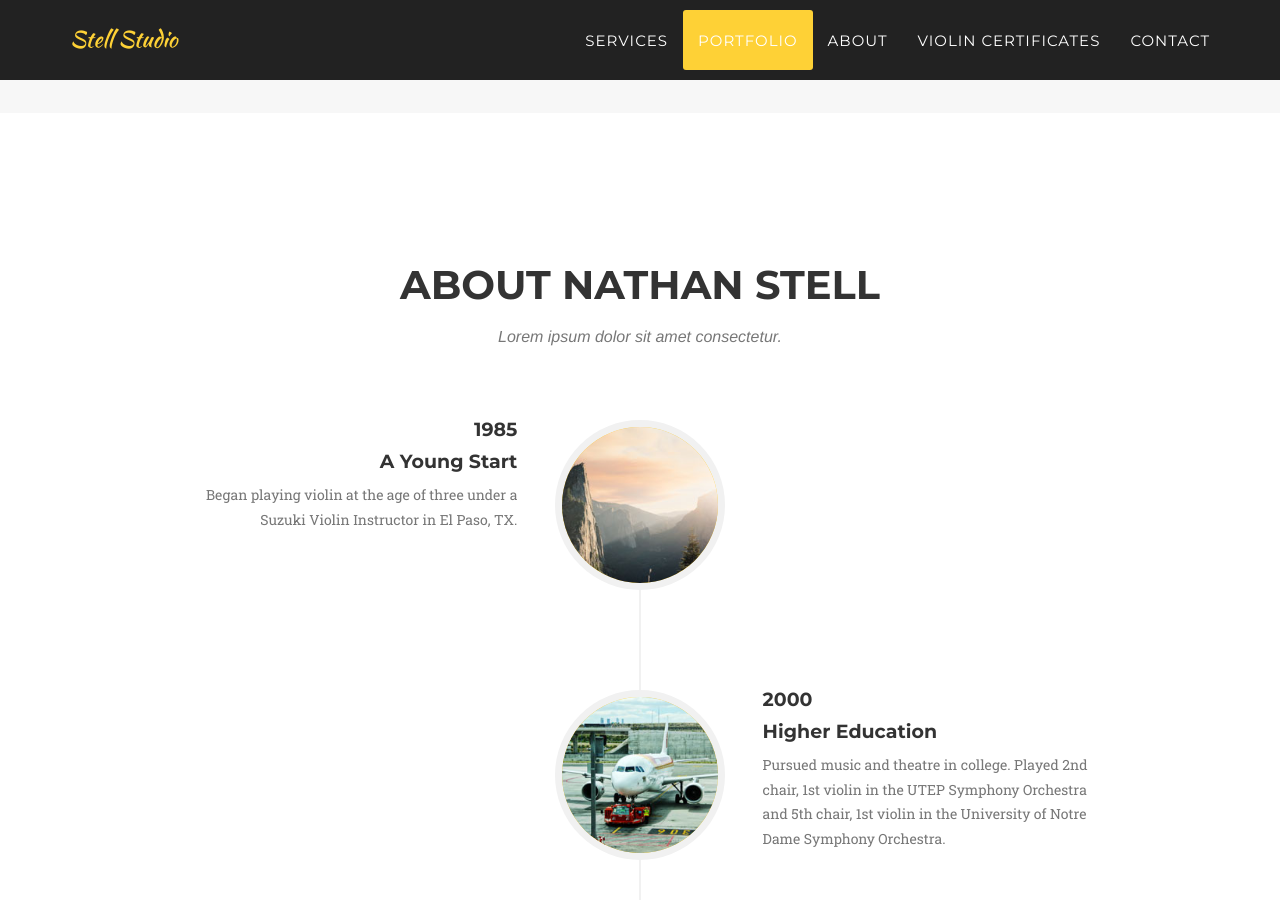
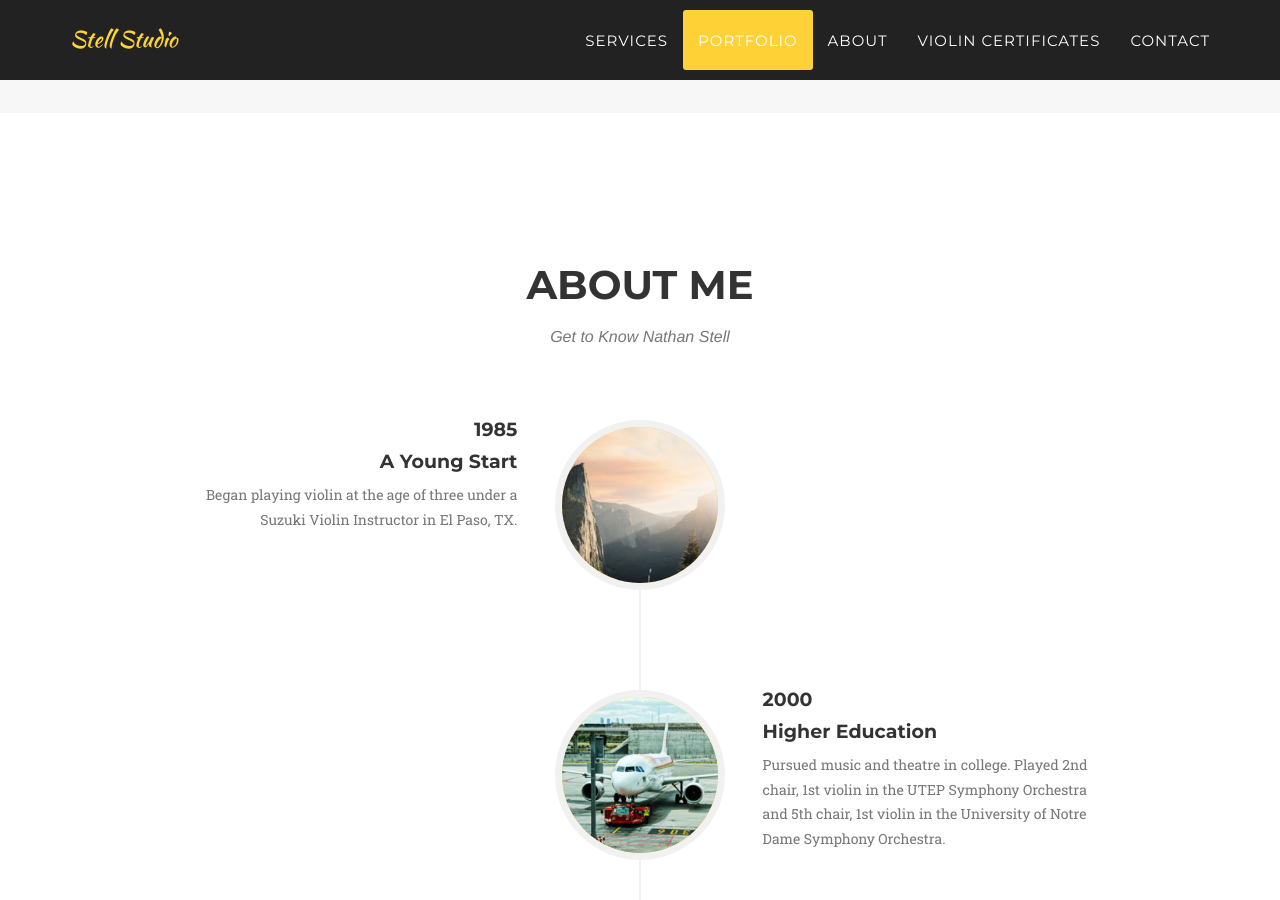
Before and after one commit to stellstudio/stellstudio.github.io, a Jekyll site: the page built from index.html, in a window 1280 px wide and 900 px high, scrolled down 2668 px. Built offline with Jekyll 4.4.1, drawn with Linux system fonts in a browser that asks for light colours; some web fonts are replaced.

Commit message:
Update about.html

```diff
--- a/_includes/about.html
+++ b/_includes/about.html
@@ -3,8 +3,8 @@
         <div class="container">
             <div class="row">
                 <div class="col-lg-12 text-center">
-                    <h2 class="section-heading">About Nathan Stell</h2>
-                    <h3 class="section-subheading text-muted">Lorem ipsum dolor sit amet consectetur.</h3>
+                    <h2 class="section-heading">About Me</h2>
+                    <h3 class="section-subheading text-muted">Get to Know Nathan Stell</h3>
                 </div>
             </div>
             <div class="row">
```
